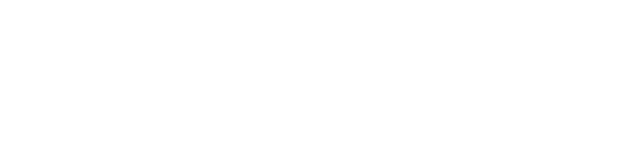
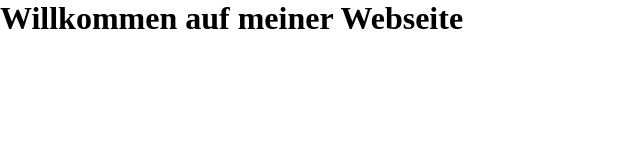
Before and after one commit to lorenasim/Kotz-O-Meter, a plain HTML site: page index.html in a window 1280 px wide. Shown: the whole page, without its empty margins (0-640 px from the left). Drawn offline with Linux system fonts and the light colour scheme.

Commit message:
voreinstellungen
voreinstellungen

```diff
--- /dev/null
+++ b/css/style.css
@@ -0,0 +1,5 @@
+* {
+    margin: 0;
+    padding: 0;
+    box-sizing: border-box;
+}
--- a/index.html
+++ b/index.html
@@ -1,11 +1,13 @@
 <!DOCTYPE html>
-<html lang="en">
+<html lang="de">
 <head>
     <meta charset="UTF-8">
     <meta name="viewport" content="width=device-width, initial-scale=1.0">
+    <link rel="stylesheet" href="css/style.css">
     <title>Document</title>
 </head>
 <body>
-
+    <h1>Willkommen auf meiner Webseite</h1>
+    <script src="js/script.js" type="module"></script>
 </body>
 </html>
--- /dev/null
+++ b/js/script.js
@@ -0,0 +1 @@
+console.log("Hello, World!");
```
Also changed, not shown: script.js (deleted), style.css (deleted).
